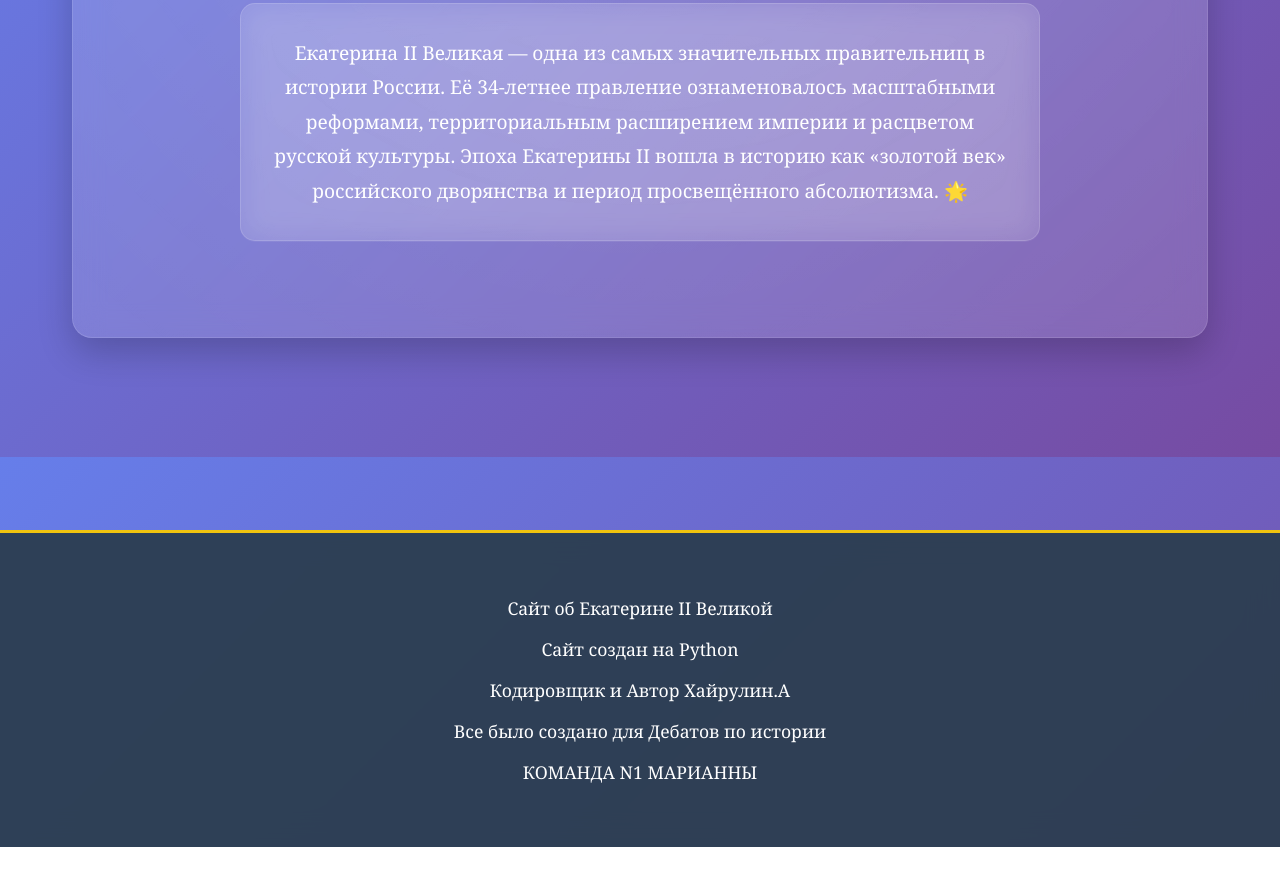
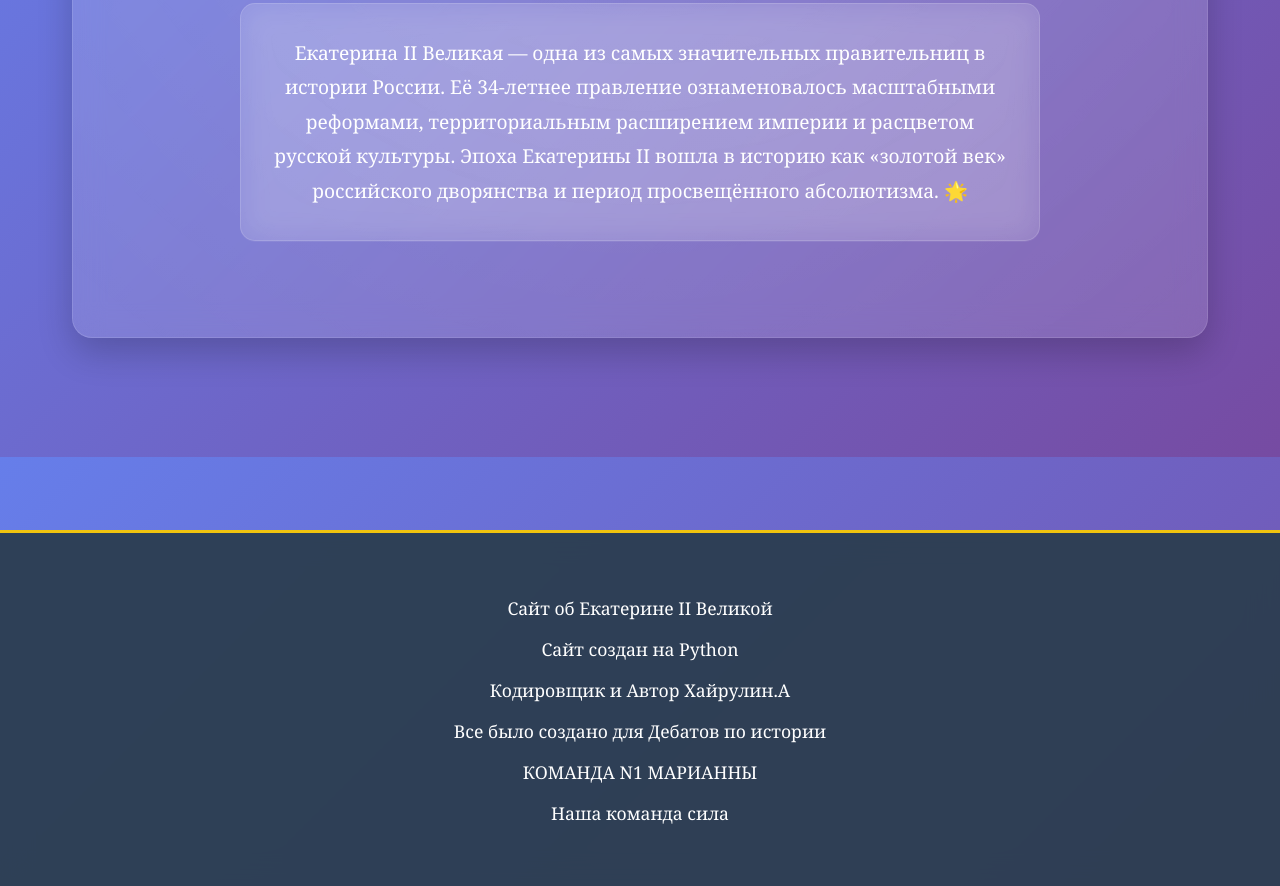
Before and after one commit to fininhajrulinanton-ship-it/my-website, a plain HTML site: page index.html in a window 1280 px wide. Shown: the part 1143-2029 px from the top of the page. Before the commit the page ends 1990 px from the top, so only its background shows below. Drawn offline with Linux system fonts and the light colour scheme.

Commit message:
Update index.html

```diff
--- a/index.html
+++ b/index.html
@@ -1109,6 +1109,7 @@
             <p>Кодировщик и Автор Хайрулин.А</p>
             <p>Все было создано для Дебатов по истории</p>
             <p>КОМАНДА N1 МАРИАННЫ</p>
+            <p>Наша команда сила</p>
         </div>
     </footer>
 
```
